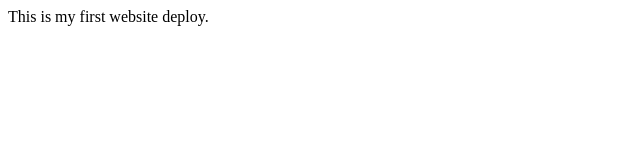
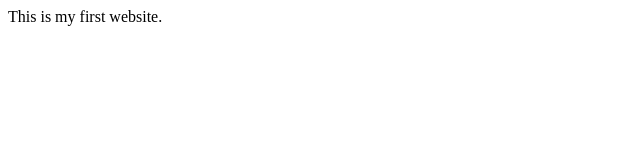
Before and after one commit to Azmathullahkhan786/DevopsTest, a plain HTML site: page index.html in a window 1280 px wide. Shown: the full height of the page, 0-640 px from the left. Drawn offline with Linux system fonts and the light colour scheme.

Commit message:
Update index.html

```diff
--- a/index.html
+++ b/index.html
@@ -7,6 +7,6 @@
     <title>Document</title>
 </head>
 <body>
-    This is my first website deploy.
+    This is my first website.
 </body>
 </html>
```
